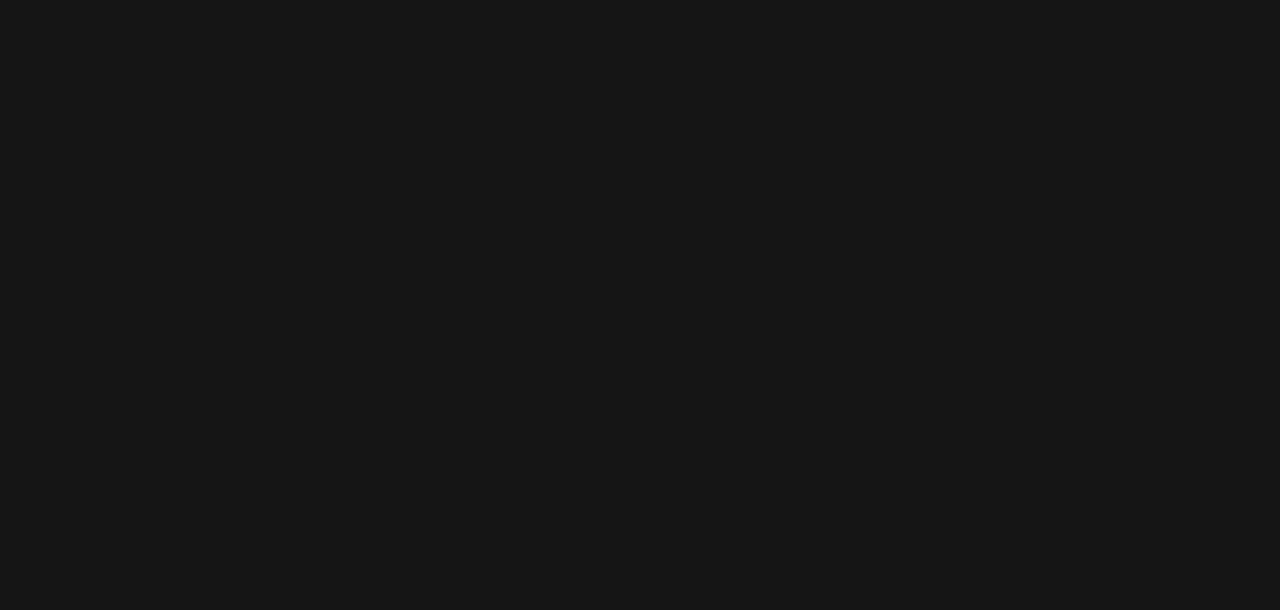
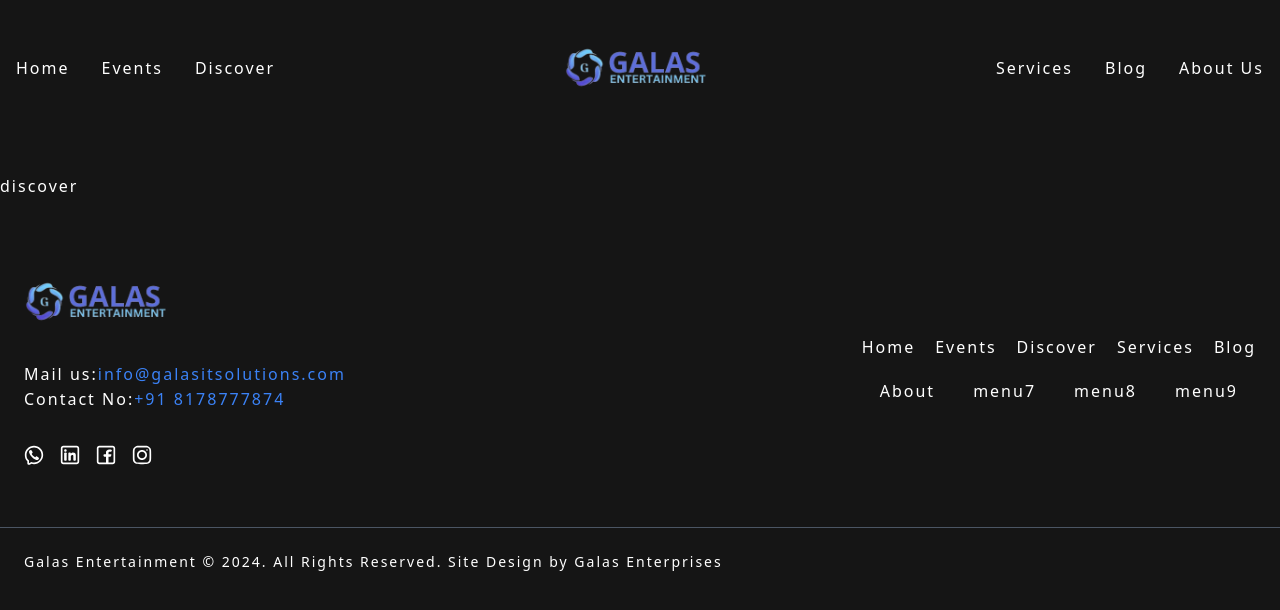
Before and after one commit to itsSakshii/GalasRed, a React (Vite) app: page /Discover in a window 1280 px wide. Before the commit this address had no page. Shown: the top 610 px of the page. Built offline with nearby package versions, Linux system fonts and the light colour scheme.

Commit message:
fixes ui

```diff
--- a/src/components/layouts/Header.jsx
+++ b/src/components/layouts/Header.jsx
@@ -7,7 +7,7 @@
   const navLinks = [
     { path: "/Home", label: "Home" },
     { path: "/Event", label: "Events" },
-    { path: "/Vendor", label: "Vendors" },
+    { path: "/Discover", label: "Discover" },
     { path: "/Services", label: "Services" },
     { path: "/Blog", label: "Blog" },
     { path: "/About", label: "About Us" },
--- a/src/components/pages/VendorPage.jsx
+++ b/src/components/pages/DiscoverPage.jsx
@@ -1,11 +1,11 @@
 import MainLayout from "../layouts/MainLayout";
 
-const Vendor = () => {
+const Discover = () => {
   return (
     <MainLayout>
-      <div>vendor</div>
+      <div>discover</div>
     </MainLayout>
   );
 };
 
-export default Vendor;
+export default Discover;
--- a/src/routes/AppRoutes.jsx
+++ b/src/routes/AppRoutes.jsx
@@ -2,7 +2,7 @@
 import Preloader from "../components/pages/Preloader";
 import Home from "../components/pages/Home";
 import EventPage from "../components/pages/EventPage";
-import VendorPage from "../components/pages/VendorPage";
+import DiscoverPage from "../components/pages/DiscoverPage";
 import ServicePage from "../components/pages/ServicePage";
 import BlogPage from "../components/pages/BlogPage";
 import AboutUs from "../components/pages/AboutUs";
@@ -15,7 +15,7 @@
             <Route path = "/" element = {<Preloader/>}/>
              <Route path = "/Home" element = {<Home/>}/>
                 <Route path = "/Event" element = {<EventPage/>}/>
-                <Route path = "/Vendor" element = {<VendorPage/>}/>
+                <Route path = "/Discover" element = {<DiscoverPage/>}/>
                 <Route path = "/Services" element = {<ServicePage/>}/>
                 <Route path = "/Blog" element = {<BlogPage/>}/>
                 <Route path = "/About" element = {<AboutUs/>}/>
```
